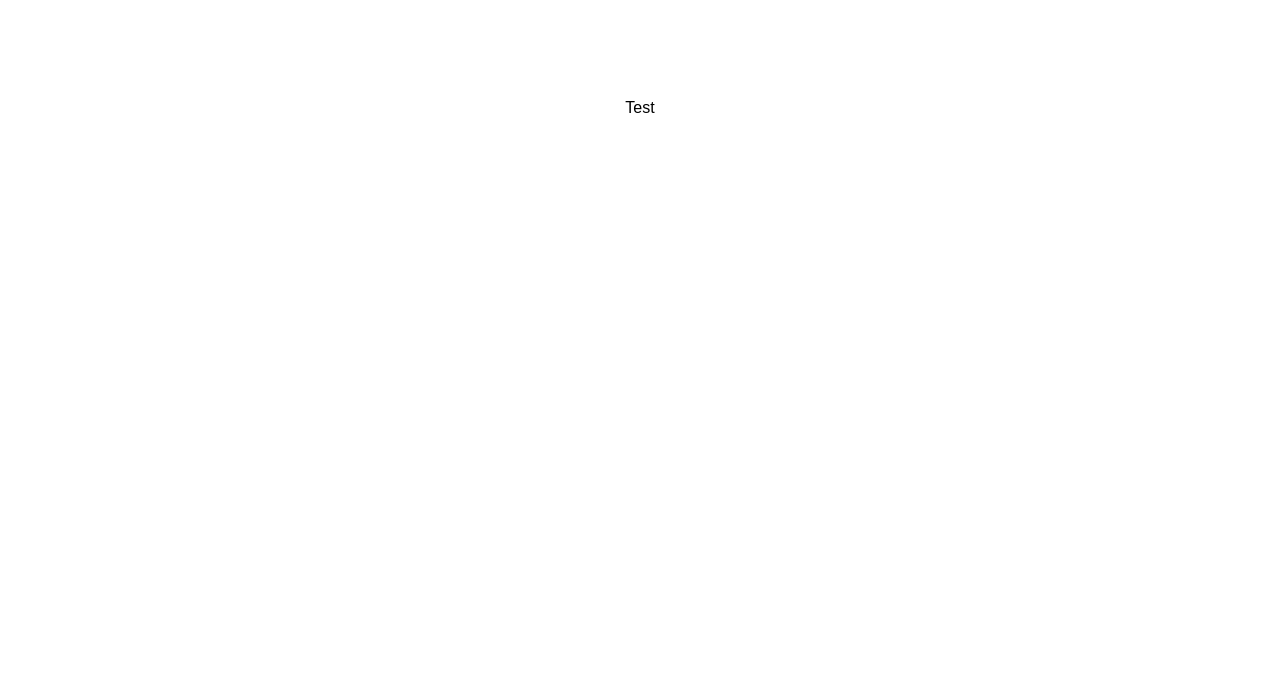
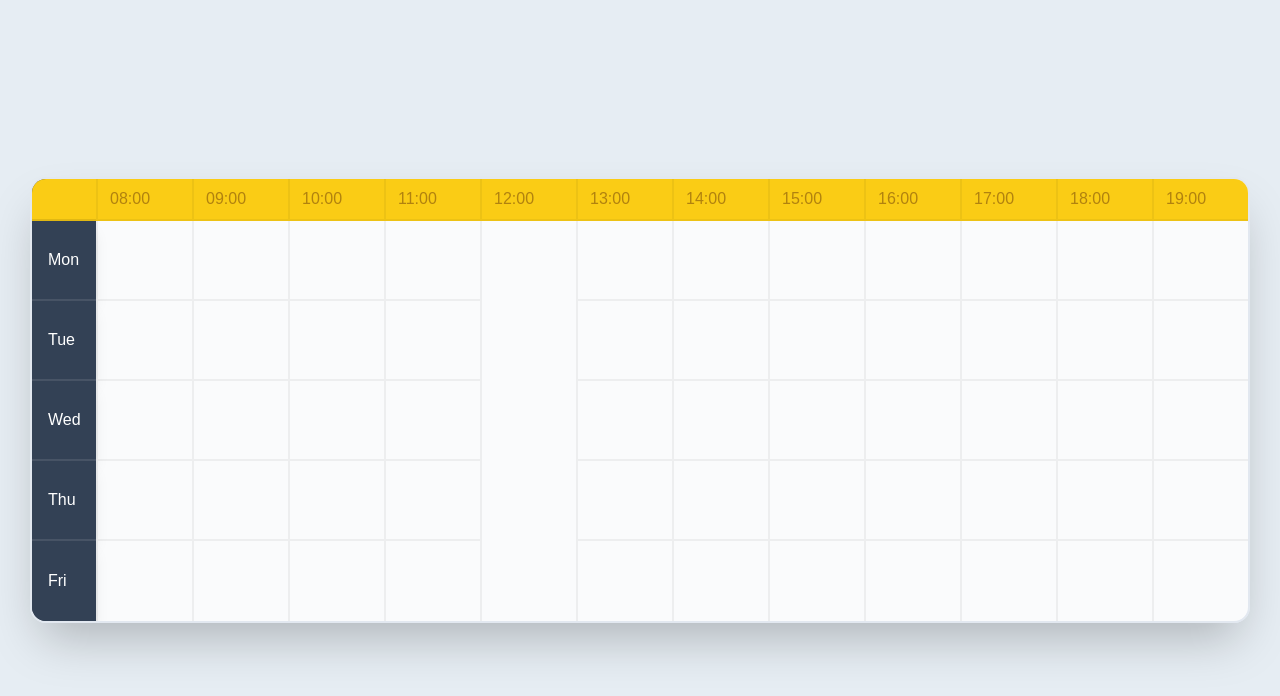
Before and after one commit to PonlawatP/Plan-Riean, a Next.js app: page / in a window 1280 px wide. Shown: the top 696 px of the page. Built offline with nearby package versions, Linux system fonts and the light colour scheme; a web font is replaced by a local one.

Commit message:
prepared project

```diff
--- /dev/null
+++ b/src/components/PRCalendarSubject.tsx
@@ -0,0 +1,171 @@
+import { CalendarContext } from "@/providers/calendarProvider";
+import { useContext } from "react";
+
+export default function PRCalendarSubject(props: any) {
+  const {
+    viewSchedule,
+    setViewState,
+    webReady,
+    setWebReady,
+    scrolled,
+    setScrolled,
+  } = useContext(CalendarContext);
+  const name_days = [
+    {
+      date_th: "จันทร์",
+      date_3: "Mon",
+      date_2: "Mo",
+      date_1: "M",
+    },
+    {
+      date_th: "อังคาร",
+      date_3: "Tue",
+      date_2: "Tu",
+      date_1: "t",
+    },
+    {
+      date_th: "พุธ",
+      date_3: "Wed",
+      date_2: "We",
+      date_1: "W",
+    },
+    {
+      date_th: "พฤหัสฯ",
+      date_3: "Thu",
+      date_2: "Th",
+      date_1: "Th",
+    },
+    {
+      date_th: "ศุกร์",
+      date_3: "Fri",
+      date_2: "Fr",
+      date_1: "F",
+    },
+  ];
+
+  const times_m = [8, 9, 10, 11, 12, 13, 14, 15, 16, 17, 18, 19];
+
+  function fnHandleClickedOnCalendar(tindex: number, dindex: number) {
+    alert("test");
+  }
+
+  function fnHandleScrollCalendar(e: any) {
+    setScrolled(
+      e.target.scrollLeft <= 0
+        ? 0
+        : e.target.scrollLeft >= 37
+        ? 37
+        : e.target.scrollLeft
+    );
+  }
+
+  return (
+    <div
+      className={`calendar-container overflow-hidden rounded-2xl ${
+        viewSchedule
+          ? "absolute w-min scale-[.24] sm:scale-[.5]"
+          : "relative w-11/12 smooth-out"
+      } xl:w-min border-2 bg-white/80 border-slate-200 shadow-2xl`}
+    >
+      <div
+        className="days absolute h-full w-16 z-50 transition-all duration-300"
+        style={{ transform: "translateX(-" + scrolled + "px)" }}
+      >
+        <div className="border-b-2 border-black/5 ">
+          <p className="opacity-0 py-2">a</p>
+        </div>
+        {name_days.map((d, dindex) => (
+          <div
+            key={dindex}
+            className={`bg-slate-700 h-20 flex items-center shadow-lg ${
+              dindex + 1 < name_days.length && "border-b-2"
+            } border-white/10`}
+          >
+            <p
+              className="transition-all duration-300 pl-4 text-white"
+              style={{ opacity: 1 - scrolled / 38 }}
+            >
+              {d.date_3}
+            </p>
+            <p
+              className="transition-all duration-300 pl-[2.55rem] text-white absolute"
+              style={{ opacity: scrolled / 38 }}
+            >
+              {d.date_1}
+            </p>
+          </div>
+        ))}
+      </div>
+      <div
+        className="header-day relative overflow-x-auto w-auto"
+        onScroll={fnHandleScrollCalendar}
+        onScrollCapture={fnHandleScrollCalendar}
+      >
+        <div className="days absolute h-full w-16 bg-slate-700">
+          <div className="border-b-2 border-black/5 bg-yellow-400">
+            <p className="opacity-0 py-2">a</p>
+          </div>
+        </div>
+
+        <div className="pl-16 inline-flex ">
+          {times_m.map((time, tindex) => (
+            <span
+              key={tindex}
+              className="h-full flex items-center w-24 py-2 pl-3 border-l-2 border-b-2 border-black/5 bg-yellow-400 text-orange-950/40"
+            >
+              {time.toString().padStart(2, "0")}:00
+            </span>
+          ))}
+          {/* {times_m.map((time,tindex)=><span key={tindex} className='h-full flex items-center w-32 py-2 justify-center border-l-2 border-b-2 border-black/5 bg-yellow-400 text-orange-950'>{time.toString().padStart(2, '0')} - {(times_m[tindex+1] || 20).toString().padStart(2, '0')}</span>)} */}
+        </div>
+
+        {name_days.map((d, dindex) => (
+          <div key={dindex} className="pl-16 inline-flex align-top">
+            {times_m.map((time, tindex) => (
+              <span
+                key={dindex + "-" + tindex}
+                className={`relative flex flex-col items-center w-24 h-20 py-2 justify-center border-l-2 ${
+                  dindex + 1 < name_days.length && tindex != 4 && "border-b-2"
+                } border-black/5`}
+              >
+                {/* <p className='opacity-1'>{dindex}:{tindex}</p> */}
+                {/* temp schedule - show when hover - event: click to filter subject & sect that on time user clicked & not collapse on other subject */}
+                {webReady &&
+                  ((tindex < 4 && tindex % 2 == 0) ||
+                    (tindex > 4 && tindex % 2 == 1)) && (
+                    <div
+                      key={"dt-" + dindex + ":" + tindex}
+                      className="absolute left-0 w-full h-full"
+                      style={{
+                        width: tindex == times_m.length - 1 ? "100%" : "200%",
+                      }}
+                      onClick={() => fnHandleClickedOnCalendar(tindex, dindex)}
+                    >
+                      <div className={`relative h-full p-1 group`}>
+                        <div
+                          className={`cursor-pointer z-10 relative rounded-lg border-2 border-white/25 h-full w-full p-1 text-center shadow-md text-white/95 bg-black/40 opacity-0 transition-all duration-500 flex items-center justify-center ${
+                            !viewSchedule && "hover:opacity-100"
+                          } hover:duration-100`}
+                        >
+                          <p className="text-sm">กดเพื่อดูรายวิชา</p>
+                        </div>
+                      </div>
+                    </div>
+                  )}
+
+                {/* schedule data to show */}
+                {/* {getCurrentPlan().data.map((data:any,dataindex:any)=>{
+                        return getSplitedData(data.time).map((split_date, spindex)=>{
+                          return dindex == getDayIndex(split_date.fullDate) && tindex == getHourIndex(split_date.fullDate) ?
+                          <ScheduleCard position={{x:tindex, y:dindex}} key={"d-"+dataindex} data={data} time={split_date.fullDate}/>
+                          : null
+                        })
+                      })} */}
+              </span>
+            ))}
+          </div>
+        ))}
+      </div>
+    </div>
+  );
+}
--- a/src/components/layouts/index.tsx
+++ b/src/components/layouts/index.tsx
@@ -1,6 +1,8 @@
 import GoogleAnalytics from '@/GoogleAnalytics'
+import { ThemeContext } from '@/providers'
 import type { Metadata } from 'next'
 import { IBM_Plex_Sans_Thai } from 'next/font/google'
+import { useContext } from 'react'
 
 const font = IBM_Plex_Sans_Thai({
   weight: ["300", "500", "600"],
@@ -17,10 +19,21 @@ export default function Layout({
 }: {
   children: React.ReactNode
 }) {
+  const {theme} = useContext(ThemeContext)
   return (
-    <div className={font.className}>
+    <>
+    <style jsx global>{`
+        body {
+          background: ${theme === 'day' ? "#E6EDF3" : "#2A3035"};
+        }
+    `}</style>
+
+    <div className={
+      'pr-main w-[100dvw] h-[100dvh] '+font.className
+      }>
         {/* <GoogleAnalytics /> */}
       {children}
     </div>
+    </>
   )
 }
--- a/src/pages/_app.tsx
+++ b/src/pages/_app.tsx
@@ -4,10 +4,16 @@ import Layout from "@/components/layouts";
 import Script from "next/script";
 // import GoogleAnalytics from "@/GoogleAnalytics";
 import { GoogleAnalytics } from "nextjs-google-analytics";
+import { ThemeContext } from "@/providers";
+import { useState } from "react";
 
 export default function MyApp({Component, pageProps}: AppProps){
-        return <Layout>
-            <GoogleAnalytics strategy="lazyOnload" trackPageViews={true} />
-            <Component {...pageProps}/>
-        </Layout>
+    const [theme, setTheme] = useState('day');
+
+    return <ThemeContext.Provider value={{theme,setTheme}}>
+                <Layout>
+                   <GoogleAnalytics strategy="lazyOnload" trackPageViews={true} />
+                   <Component {...pageProps}/>
+                </Layout>
+    </ThemeContext.Provider>
 }
--- a/src/pages/globals.css
+++ b/src/pages/globals.css
@@ -24,4 +24,5 @@ body {
       rgb(var(--background-end-rgb))
     )
     rgb(var(--background-start-rgb));
+
 }
--- a/src/pages/index.tsx
+++ b/src/pages/index.tsx
@@ -1,12 +1,42 @@
+import PRCalendarSubject from '@/components/PRCalendarSubject';
+import { ThemeContext } from '@/providers';
+import { CalendarContext } from '@/providers/calendarProvider';
 import Image from 'next/image'
 import Link from 'next/link'
+import { useContext, useEffect, useReducer, useState } from 'react';
 
 export default function Home() {
+  const {theme, setTheme} = useContext(ThemeContext);
+
+  function toggleTheme(){
+    console.log("switched to " + theme);
+    setTheme(theme === 'day' ? "night" : "day")
+  }
+
+  const [viewSchedule, setViewState] = useState(false)
+  const [webReady, setWebReady] = useState(false)
+  const [scrolled, setScrolled] = useState(0)
+
+  useEffect(()=>{
+    setWebReady(true)
+  },[])
+
   return (
-    <main className="flex min-h-screen flex-col items-center justify-between p-24">
-      <Link href={"test"}>
-      <button>Test</button>
-      </Link>
-    </main>
+    <CalendarContext.Provider value={{viewSchedule, setViewState, webReady, setWebReady, scrolled, setScrolled}}>
+      <div className={`w-full h-full relative ${viewSchedule ? "bg-black/70" : ""}`}>
+        {/* <Link href={"test"}>
+        <button>Test</button>
+        </Link> */}
+        {/* <button onClick={toggleTheme}>Dark</button> */}
+
+
+        <div className={`smooth-out ${viewSchedule ? "h-[35dvh] overflow-hidden" : "w-full h-[100dvh]"} flex justify-center items-center relative`}
+          // onClick={()=>{if(state.viewSchedule) {toggleScheduleSpectate(false); toggleScheduleNameFilter(false); toggleScheduleTimeFilter(false); }}} {...handlers}
+        >
+          {/* Summary Calendar Component */}
+            <PRCalendarSubject/>
+          </div>
+        </div>
+    </CalendarContext.Provider>
   )
 }
--- a/src/pages/test/index.tsx
+++ /dev/null
@@ -1,9 +0,0 @@
-import Link from "next/link";
-
-export default function Test(){
-    return(<main className="flex min-h-screen flex-col items-center justify-between p-24">
-        <Link href={"/"}>
-        <button>Hello</button>
-        </Link>
-    </main>)
-}
--- /dev/null
+++ b/src/providers/CalendarProvider.tsx
@@ -0,0 +1,4 @@
+import { createContext, useState } from "react"
+
+
+export const CalendarContext = createContext<any>({})
--- /dev/null
+++ b/src/providers/index.tsx
@@ -0,0 +1,4 @@
+import { createContext, useState } from "react"
+
+
+export const ThemeContext = createContext<any>({})
--- a/tailwind.config.ts
+++ b/tailwind.config.ts
@@ -13,6 +13,9 @@ const config: Config = {
         'gradient-conic':
           'conic-gradient(from 180deg at 50% 50%, var(--tw-gradient-stops))',
       },
+      colors: {
+        'pr-bg': "#E6EDF3"
+      }
     },
   },
   plugins: [],
```
Also changed, not shown: package.json (+4 -4 lines), src/pages/learning-data/index.tsx (added, +7 -0 lines), 1 other file (tests, documents, lock files or other folders).
